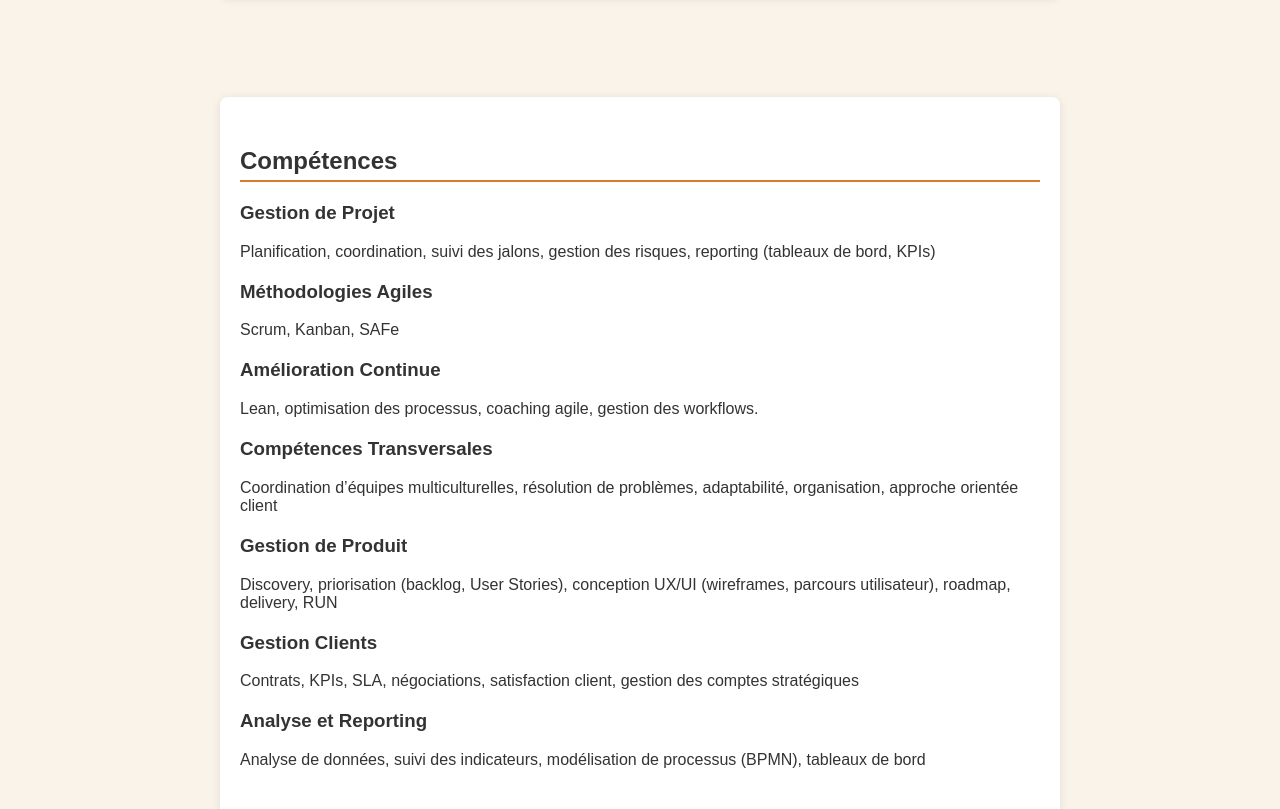
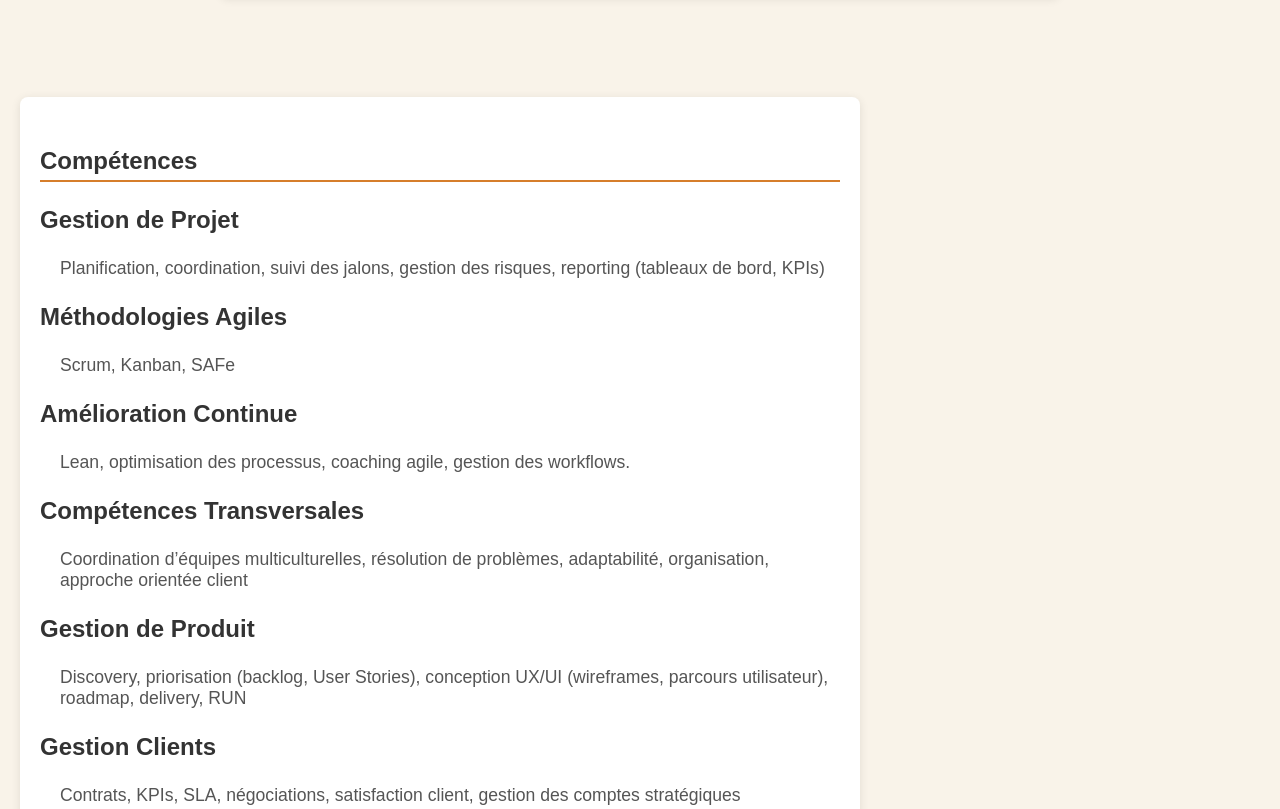
Before and after one commit to HanhNGUYEN-PM/siteperso, a plain HTML site: page index.html in a window 1280 px wide. Shown: the part 641-1450 px from the top of the page. Drawn offline with Linux system fonts and the light colour scheme.

Commit message:
Update styles.css

```diff
--- a/styles.css
+++ b/styles.css
@@ -95,8 +95,27 @@ h2 {
     padding-bottom: 5px;
 }
 
+#skills {
+    font-family: Arial, sans-serif;
+    margin: 20px;
+}
+
+/* Styles pour les catégories de compétences */
 .skill-category {
-    margin-bottom: 15px;
+    margin-bottom: 20px;
+}
+
+/* Styles pour les titres des compétences */
+.skill-category h3 {
+    font-size: 1.5em;
+    font-weight: bold;
+}
+
+/* Styles pour les sous-compétences */
+.sub-skill {
+    margin-left: 20px; /* Décalage à droite des sous-compétences */
+    font-size: 1.1em;
+    color: #555; /* Couleur grise pour différencier des titres */
 }
 
 .job {
```
